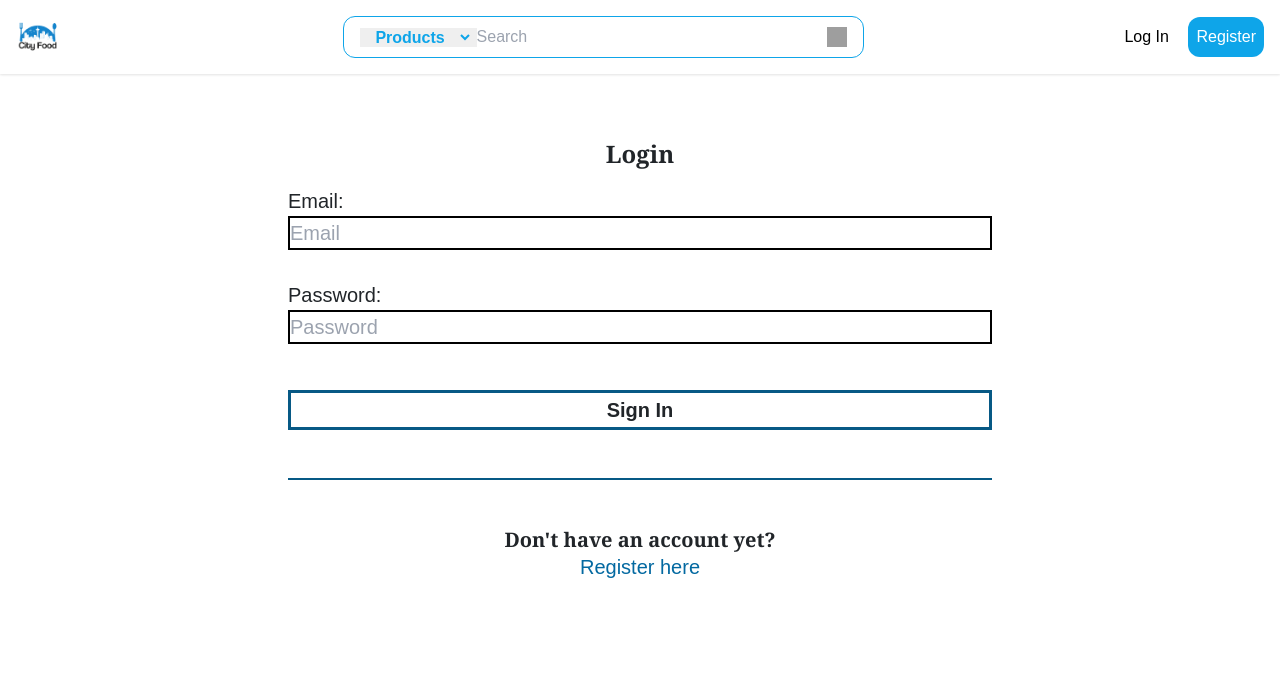
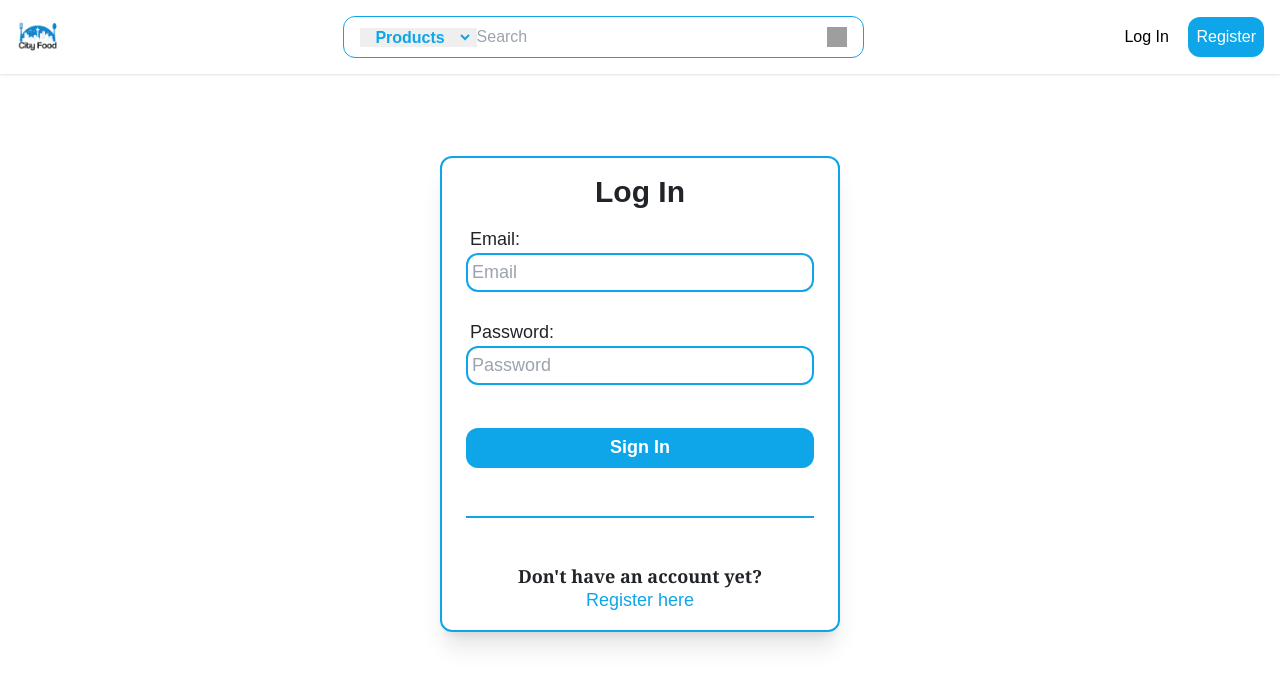
Before and after one commit to psi-group/savings_app, a React (Create React App) app in the folder savings_app_frontend/: page /login in a window 1280 px wide. Shown: the top 686 px of the page. Built offline with nearby package versions, Linux system fonts and the light colour scheme; grey boxes are pictures that could not be loaded.

Commit message:
change login page

```diff
--- a/savings_app_frontend/src/Login.js
+++ b/savings_app_frontend/src/Login.js
@@ -47,14 +47,14 @@ const Login = () => {
   };
 
   return (
-    <div>
-      <div className="text-[20px] mx-72 flex justify-center mt-16 h-full flex-col">
-        <h1 className="text-center font-bold font-serif mb-3 text-2xl">Login</h1>
+    <div className="grid h-screen place-items-center pb-40 ">
+      <div className="text-[18px] w-[350px] sm:w-[400px] flex flex-col border-sky-500 border-2 px-6 py-3 rounded-xl shadow-xl">
+        <h1 className="text-center font-bold  mb-3 text-3xl">Log In</h1>
         <form onSubmit={handleRegister}>
           <div className="flex-col flex">
-            <label>Email:</label>
+            <label className="pl-1">Email:</label>
             <input
-              className=" border-2 border-black"
+              className=" border-2 border-sky-500 rounded-xl p-1"
               type="text"
               placeholder="Email"
               id="email"
@@ -63,9 +63,9 @@ const Login = () => {
             <br></br>
           </div>
           <div className="flex flex-col">
-            <label>Password:</label>
+            <label className="pl-1">Password:</label>
             <input
-              className=" border-2 border-black"
+              className=" border-2 border-sky-500 rounded-xl p-1"
               type="password"
               placeholder="Password"
               id="password"
@@ -73,13 +73,13 @@ const Login = () => {
             ></input>
             <br></br>
           </div>
-          <button className="mt-3 border-3 border-sky-800 font-bold hover:bg-sky-800 hover:text-white h-10 w-full">
+          <button className="mt-3 bg-sky-500 text-white rounded-xl font-bold hover:bg-sky-800 hover:text-white h-10 w-full">
             Sign In
           </button>
         </form>
-        <div className="mt-5 mb-5 bg-sky-800 h-[2px] w-full"></div>
+        <div className="mt-5 mb-5 bg-sky-500 h-[2px] w-full"></div>
       <h1 className="text-center font-bold font-serif">Don't have an account yet?</h1>
-      <Link to="/register" className="text-center text-sky-700">Register here</Link>
+      <Link to="/register" className="text-center text-sky-500 hover-sky:700">Register here</Link>
       </div>
 
     </div>
```
